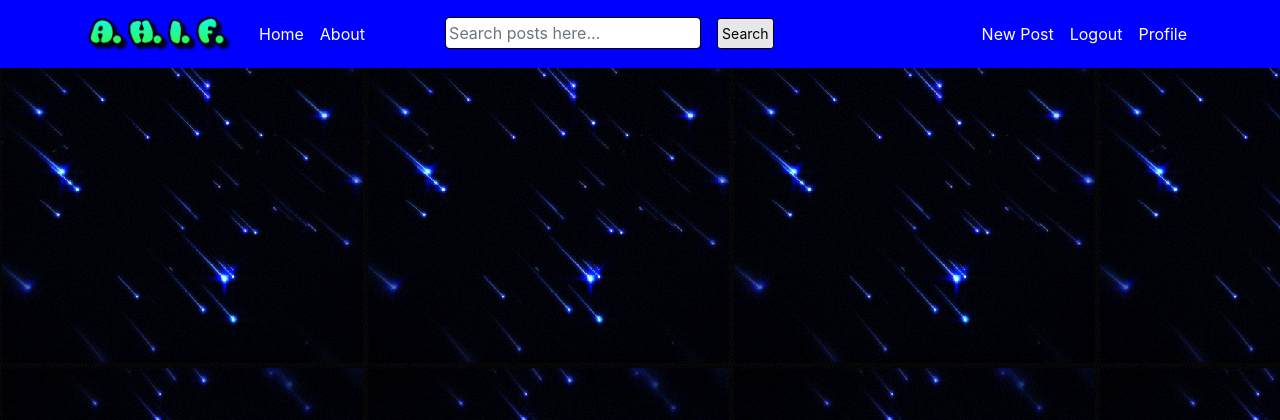
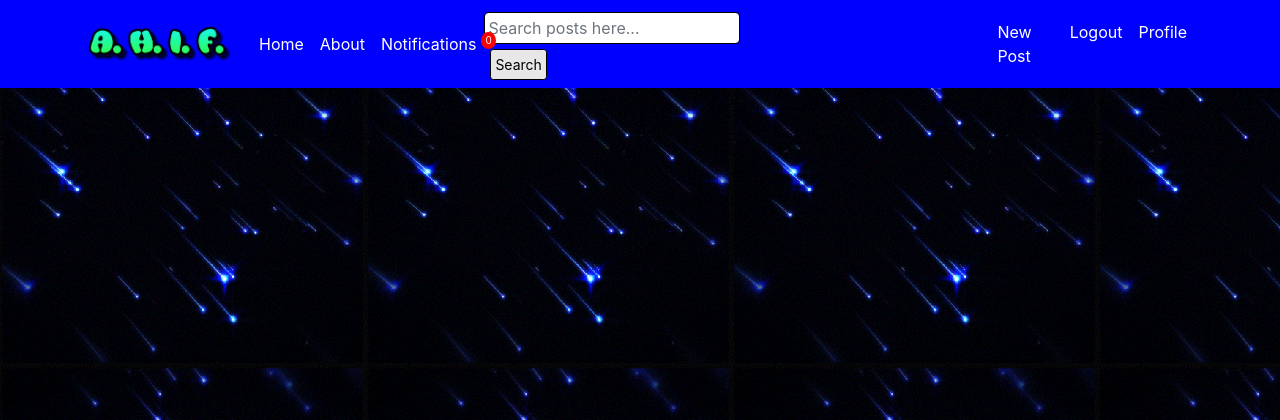
Before and after one commit to hadifawaz1999/AHIF-Blog, a Django app: page / in a window 1280 px wide. Shown: the top 420 px of the page. Run offline with Django 3.2, Linux system fonts and the light colour scheme; the visitor is signed in with stand-in values (Sample User, id 1); data that the repository does not hold is empty; some libraries are stand-ins or nearby versions.

Commit message:
added notification center

```diff
--- a/blog/admin.py
+++ b/blog/admin.py
@@ -1,5 +1,6 @@
 from django.contrib import admin
-from .models import Post,Like
+from .models import Post,Like,Notification
 
 admin.site.register(Post)
 admin.site.register(Like)
+admin.site.register(Notification)
--- a/blog/apps.py
+++ b/blog/apps.py
@@ -3,3 +3,6 @@ from django.apps import AppConfig
 
 class BlogConfig(AppConfig):
     name = 'blog'
+
+    def ready(self):
+        import blog.signals
--- a/blog/static/blog/css/main.css
+++ b/blog/static/blog/css/main.css
@@ -25,6 +25,10 @@ body {
 
   ul {
     margin: 0;
+  }
+
+  ul.notifications {
+    list-style: none;
   }
 
   .bg-steel {
@@ -133,3 +137,15 @@ body {
   .for_about {
     color: white;
   }
+
+  .notification-badge {
+    position: absolute;
+    /* top: -10px;
+    right: -10px; */
+    padding: 1px 4px;
+    font-size: 10px;
+    border-radius: 50%;
+    background: red;
+    color: white;
+    margin-left: 5px;
+  }
--- a/blog/templates/blog/base.htm
+++ b/blog/templates/blog/base.htm
@@ -37,6 +37,10 @@
           <div class="navbar-nav mr-auto">
             <a class="nav-item nav-link" href="{% url 'blog-home' %}">Home</a>
             <a class="nav-item nav-link" href="{% url 'blog-about' %}">About</a>
+            {% if request.user.is_authenticated %}
+              <a class="nav-item nav-link" href="{% url 'notifications-user' request.user.username %}">
+                Notifications<span class="notification-badge">{{ request.user.notification_set.all|length }}</span> </a>
+            {% endif %}
           </div>
 
           <!-- Search Bar -->
--- a/blog/templates/blog/home.htm
+++ b/blog/templates/blog/home.htm
@@ -17,7 +17,7 @@
           </div>
           <h2><a class="article-title" href="{% url 'post-detail' post.id %}">{{ post.title }}</a></h2>
           <p class="article-content">{{ post.content }}</p>
-          {% if request.user.is_authenticated %}
+          {% if request.user.is_authenticated and request.user != post.author %}
             <form action="{% url 'like-post' %}" method="POST">
               {% csrf_token %}
               {% if is_liked %}
--- a/blog/templates/blog/post_detail.htm
+++ b/blog/templates/blog/post_detail.htm
@@ -11,7 +11,7 @@
     </div>
     <h2 class="article-title">{{ object.title }}</h2>
     <p class="article-content">{{ object.content }}</p>
-    {% if request.user.is_authenticated %}
+    {% if request.user.is_authenticated and request.user != post.author %}
         <form action="{% url 'like-post' %}" method="POST">
           {% csrf_token %}
           {% if is_liked %}
--- a/blog/urls.py
+++ b/blog/urls.py
@@ -9,6 +9,8 @@ from .views import (
     UserPostListView,
     SearchView,
     LikeView,
+    NotificationView,
+    NotificationDeleteView
     )
 from . import views
 
@@ -21,5 +23,7 @@ urlpatterns = [
     path('post/<int:pk>/delete',PostDeleteView.as_view(),name='post-delete'),
     path('user/<str:username>/',UserPostListView.as_view(),name='user-posts'),
     path(r'^like/$/',LikeView,name='like-post'),
+    path('notifications/<str:username>/',NotificationView.as_view(),name='notifications-user'),
+    path(r'^notification_delete/$/',NotificationDeleteView,name='notification-delete'),
     path('about/', views.about, name='blog-about'),
 ]
--- a/blog/views.py
+++ b/blog/views.py
@@ -10,7 +10,7 @@ from django.views.generic import (
     UpdateView,
     DeleteView
 )
-from .models import Post,Like
+from .models import Post,Like,Notification
 from users.models import Profile
 from django.core.paginator import Paginator,EmptyPage,PageNotAnInteger
 
@@ -110,12 +110,41 @@ class PostDetailView(DetailView):
 def LikeView(request):
     post = get_object_or_404(Post,id=request.POST.get('post_id'))
     user = get_object_or_404(User,id=post.author_id)
+    liked_by = request.user
 
     if Like.objects.filter(user=user,post=post).exists():
         Like.objects.filter(user=user,post=post).delete()
     else:
-        Like.objects.create(user=user,post=post)
+        Like.objects.create(user=user,post=post,liked_by=liked_by)
     return redirect(post.get_absolute_url())
+
+def NotificationDeleteView(request):
+    n = get_object_or_404(Notification,id=request.POST.get('notif_id'))
+    user=n.user
+    n.delete()
+    return redirect('notifications-user',username=user.username)
+
+# def NotificationView(request):
+#     user=get_object_or_404(User,id=request.kwargs.get('pk'))
+#     print(user)
+#     n = Notification.objects.filter(user=user)
+#     context['notifications']=n
+#     return render(request,'blog/notifications.htm',context)
+
+class NotificationView(LoginRequiredMixin, UserPassesTestMixin,ListView):
+    model = Notification
+    context_object_name = 'notifications'
+    template_name = 'blog/notifications.htm'
+
+    def get_queryset(self):
+        user = get_object_or_404(User,username=self.kwargs.get('username'))
+        return Notification.objects.filter(user=user)
+
+    def test_func(self):
+        user = get_object_or_404(User,username=self.kwargs.get('username'))
+        if self.request.user == user:
+            return True
+        return False
 
 class PostCreateView(LoginRequiredMixin, CreateView):
     model = Post
```
Also changed, not shown: blog/models.py (+7 -1 lines), blog/signals.py (added, +11 -0 lines), blog/templates/blog/notifications.htm (added, +25 -0 lines), blog/migrations/0004_notification.py (added), blog/migrations/0005_notification_post.py (added), blog/migrations/0006_notification_like.py (added), blog/migrations/0007_auto_20201019_1614.py (added), blog/migrations/0008_auto_20201019_1621.py (added), blog/migrations/0009_remove_notification_content.py (added), blog/migrations/0010_remove_notification_like.py (added), blog/migrations/0011_auto_20201019_1743.py (added), blog/static/blog/css/for_images.css (line endings or trailing spaces).
